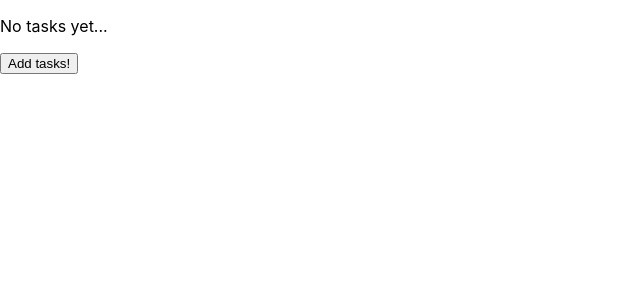
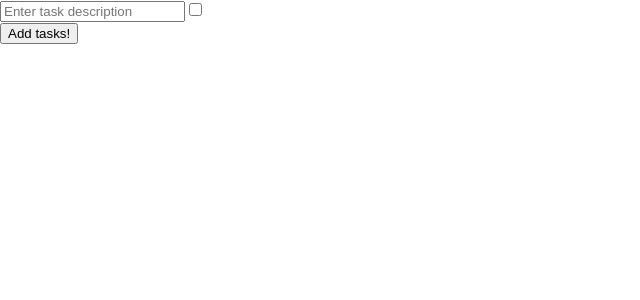
Before and after one commit to mJurczuk91/todo-react, a React (Create React App) app: page / in a window 1280 px wide. Both pictures are taken after a click on the button "Add tasks!". Shown: the top 300 px of the page, without its empty margins (0-640 px from the left). Built offline with nearby package versions, Linux system fonts and the light colour scheme.

Commit message:
added redux, added task creation functionality and tests

```diff
--- a/src/App.tsx
+++ b/src/App.tsx
@@ -1,11 +1,13 @@
 import React from 'react';
 import './App.css';
-import TasksDashboard from './components/tasks/tasks-dashboard';
+import { Provider } from 'react-redux';
+import store from './store/store';
+import TasksList from './components/tasks/tasks-list';
 
 function App() {
-  return <>
-    <TasksDashboard />
-  </>
+  return <Provider store={store}>
+    <TasksList />
+  </Provider>
 }
 
 export default App;
--- a/src/components/store/store.tsx
+++ /dev/null
@@ -1 +0,0 @@
-import { configureStore } from "@reduxjs/toolkit";
--- /dev/null
+++ b/src/components/tasks/task.tsx
@@ -0,0 +1,34 @@
+import { useAppDispatch, useAppSelector } from "../../redux-hooks";
+import React, { ReactNode } from "react";
+import { ITask } from "../../types";
+import Card from "../ui/card";
+
+interface Props {
+    task: ITask,
+}
+
+const Task: React.FC<Props> = ({ task: { description, id, isBeingEdited, isDone } }) => {
+
+    const generateContent = () => {
+        if (!isBeingEdited) return <Card>
+            <div>
+                <p>Task: {description}</p>
+                <input type={"checkbox"} checked={isDone} />
+            </div>
+        </Card>
+        else {
+            return <Card>
+                <form name={`form task ${id}`} >
+                    <input type="text" placeholder="Enter task description" />
+                    <input type="checkbox" defaultChecked={isDone} />
+                </form>
+            </Card>
+        }
+    }
+
+    return <div>
+        {generateContent()}
+    </div>
+}
+
+export default Task;
--- a/src/components/tasks/tasks-dashboard.tsx
+++ /dev/null
@@ -1,17 +0,0 @@
-import React from 'react';
-import Button from '../ui/button';
-import TasksList from './tasks-list';
-
-const addTaskButtonClicked = () => {
-    console.log('button clicked');
-}
-
-const TasksDashboard:React.FC = () => {
-
-  return <>
-    <TasksList />
-    <Button onClickHandler={addTaskButtonClicked} label={'Add tasks!'}></Button>
-  </>
-}
-
-export default TasksDashboard;
--- a/src/components/tasks/tasks-list.tsx
+++ b/src/components/tasks/tasks-list.tsx
@@ -1,10 +1,33 @@
 import React from "react";
 import Card from "../ui/card";
+import Task from "./task";
+import Button from "../ui/button";
+import { useAppDispatch, useAppSelector } from "../../redux-hooks";
+import { selectTaskList } from "../../store/tasks-list-slice";
+import { createTask } from "../../store/tasks-list-slice";
+
+
 
 const TasksList = () => {
-    return <p>
-        No tasks yet...
-    </p>
+    const taskList = useAppSelector(selectTaskList);
+    const tasksListDispatch = useAppDispatch();
+
+    const addTaskButtonClicked = () => {
+        tasksListDispatch(createTask());
+    }
+
+    const generateList = () => {
+        if(taskList.length === 0){
+            return <Card><p>No tasks yet...</p></Card>;
+        } else {
+            return taskList.map(task => <Task key={task.id} task={task} />)
+        }
+    }
+
+    return <>
+        {generateList()}
+        <Button onClickHandler={addTaskButtonClicked} label={'Add tasks!'}></Button>
+    </>
 }
 
 export default TasksList;
--- /dev/null
+++ b/src/redux-hooks.ts
@@ -0,0 +1,7 @@
+import { useDispatch, useSelector } from 'react-redux'
+import type { TypedUseSelectorHook } from 'react-redux'
+import type { RootState, AppDispatch } from './store/store'
+
+// Use throughout your app instead of plain `useDispatch` and `useSelector`
+export const useAppDispatch: () => AppDispatch = useDispatch;
+export const useAppSelector: TypedUseSelectorHook<RootState> = useSelector;
--- /dev/null
+++ b/src/store/store.ts
@@ -0,0 +1,12 @@
+import { configureStore } from "@reduxjs/toolkit";
+import {default as tasksList} from './tasks-list-slice'
+
+const store = configureStore({
+    reducer: {
+        tasksList,
+    }
+})
+
+export default store;
+export type RootState = ReturnType<typeof store.getState>
+export type AppDispatch = typeof store.dispatch
--- /dev/null
+++ b/src/store/tasks-list-slice.ts
@@ -0,0 +1,40 @@
+import { createSlice } from "@reduxjs/toolkit";
+import type { PayloadAction } from "@reduxjs/toolkit";
+import type { RootState } from "./store";
+import { ITask } from "../types";
+
+type TasksList = {
+    value: ITask[],
+    id: number,
+}
+
+const initialState: TasksList = {
+    value: [],
+    id: 1,
+}
+
+const TasksListSlice = createSlice({
+    name: 'tasksList',
+    initialState,
+    reducers: {
+        createTask(state){
+            let task: ITask = {
+                description: '',
+                isDone: false,
+                isBeingEdited: true,
+                id: state.id,
+            }
+            state.id++;
+            state.value = state.value.concat(task);
+        },
+        removeTask(state, action:PayloadAction<ITask>){
+            state.value.filter(item => { return (
+                item.id !== action.payload.id
+            )});
+        },
+    }
+})
+
+export const {createTask, removeTask} = TasksListSlice.actions;
+export const selectTaskList = (state: RootState) => state.tasksList.value;
+export default TasksListSlice.reducer;
--- /dev/null
+++ b/src/types.ts
@@ -0,0 +1,6 @@
+export interface ITask {
+    description: string,
+    isDone: boolean,
+    isBeingEdited: boolean,
+    id: number,
+}
```
Also changed, not shown: 2 other files (tests, documents, lock files or other folders).
